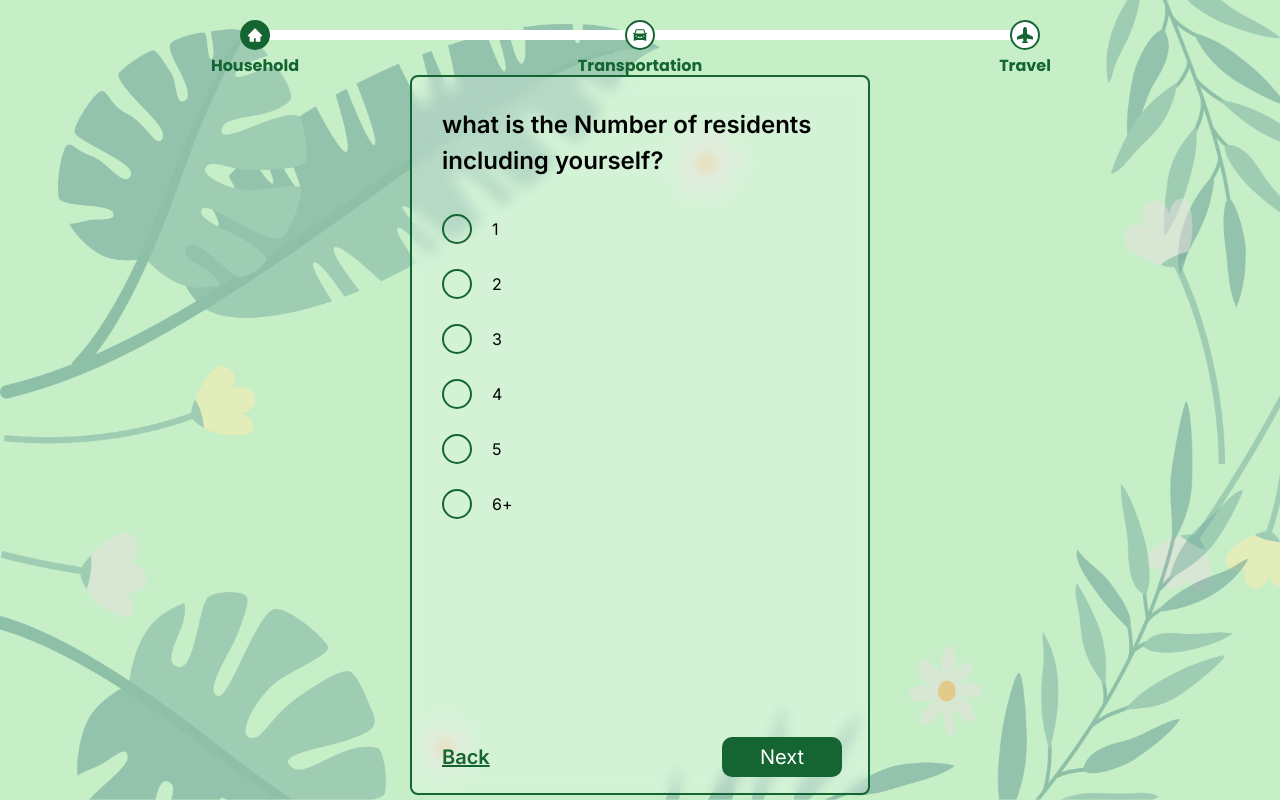
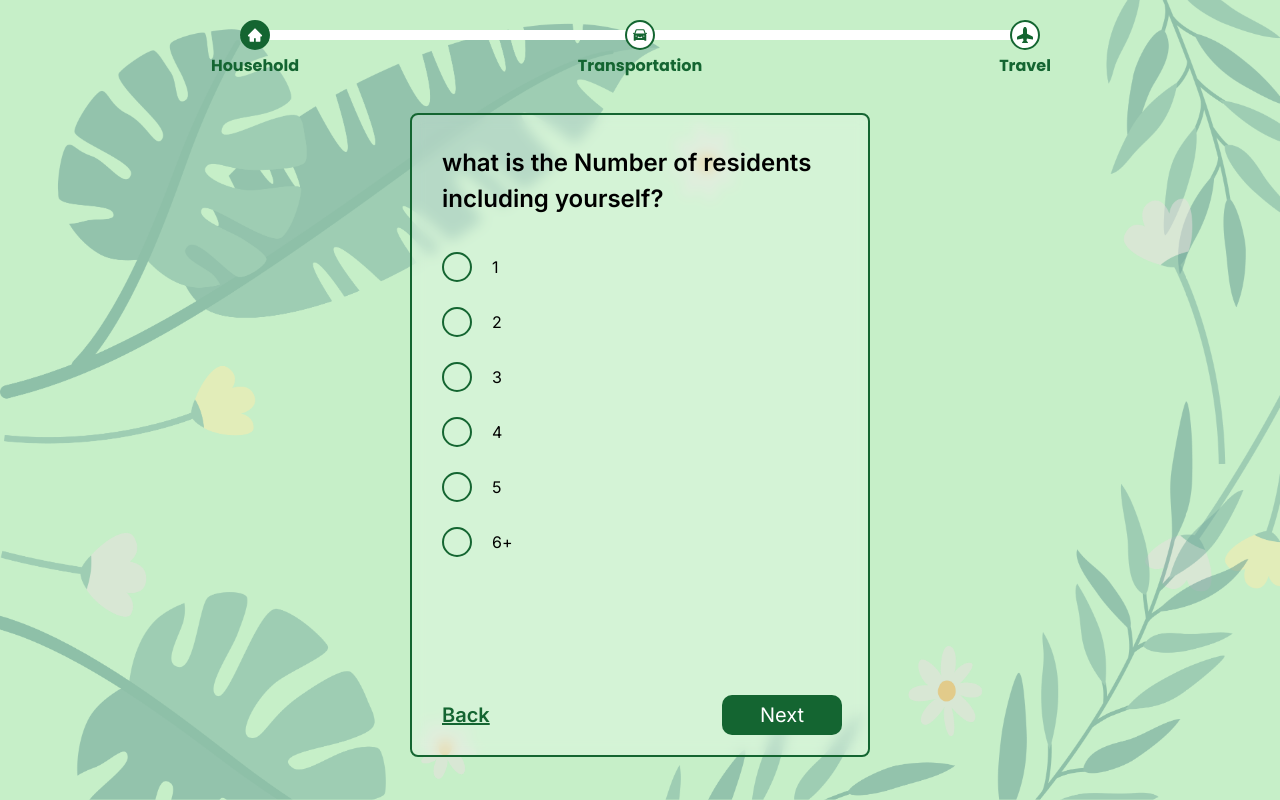
Before and after one commit to PV1shal/carbon-footprint, a React (Vite) app: page / in a window 1280 px wide. Built offline with nearby package versions, Linux system fonts and the light colour scheme; grey boxes are pictures that could not be loaded.

Commit message:
fix: question styling errors

```diff
--- a/src/styles/questions.css
+++ b/src/styles/questions.css
@@ -62,8 +62,9 @@
 
 .questions {
     background-color: rgba(255, 255, 255, 0.25);
+    width: 460px;
     height: 720px;
-    width: 460px;
+    height: fit-content;
     border-radius: 8px;
     border: 2px solid #146531;
     position: absolute;
@@ -72,15 +73,12 @@
     transform: translate(-50%,-50%);
     backdrop-filter: blur(0.4rem);
 }
+
 form {
     display: flex;
     width: fit-content;
 }
-/* .question {
-    height: 540px;
-    width: 460px;
-    padding: 40px;
-} */
+
 
 .questions .holder {
     height: fit-content;
@@ -89,17 +87,15 @@ form {
 }
 
 .questions .holder form {
-    /* height:  600px; */
     height: fit-content;
     display: flex;
-    align-items: center;
+    height: 640px;
     justify-content: flex-start;
     width: fit-content;
     transition: 0.7s;
 }
 .questions .holder .question {
     position: relative;
-    height: 720px;
     width: 460px;
     padding: 30px;
     display: flex;
```
